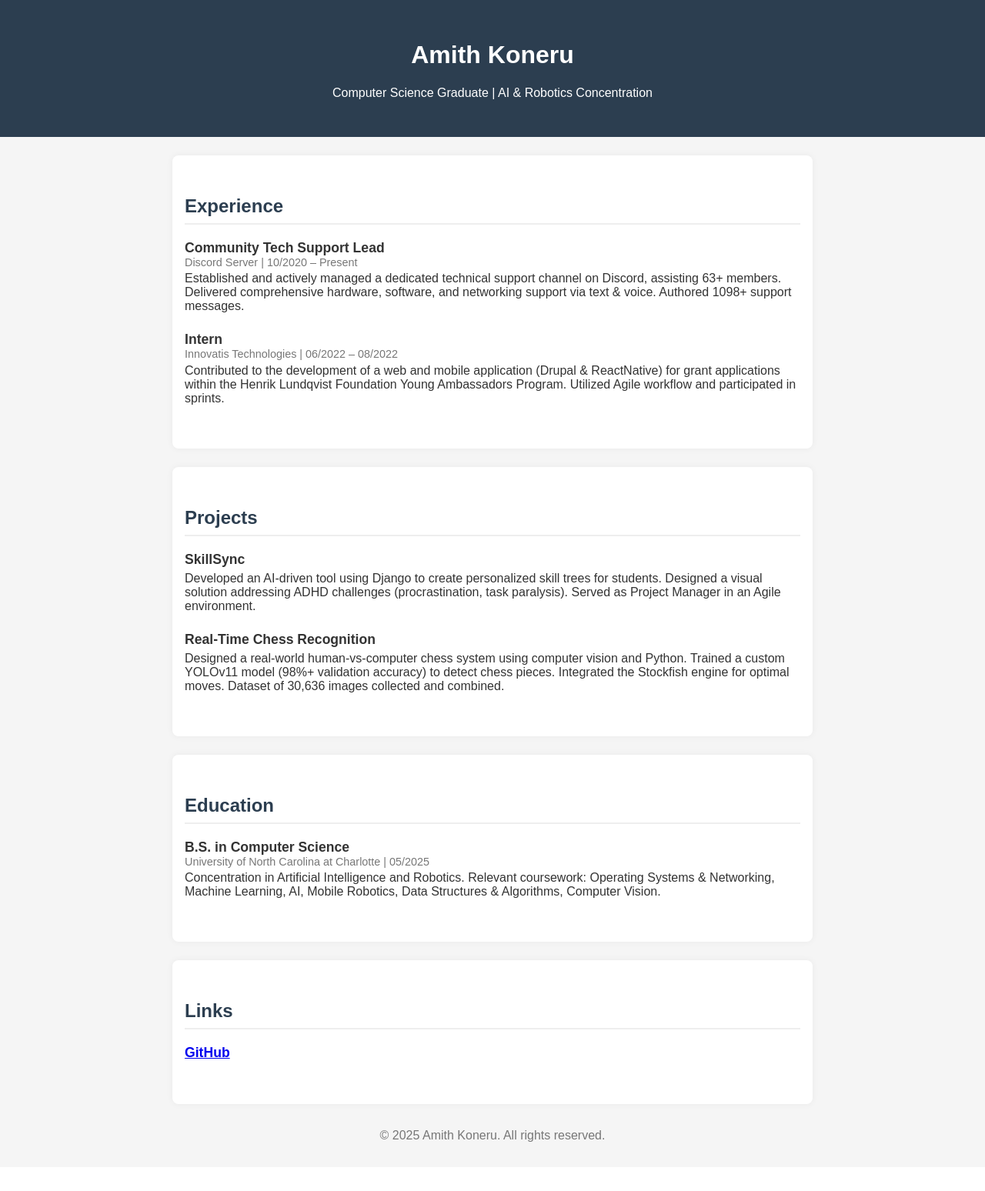
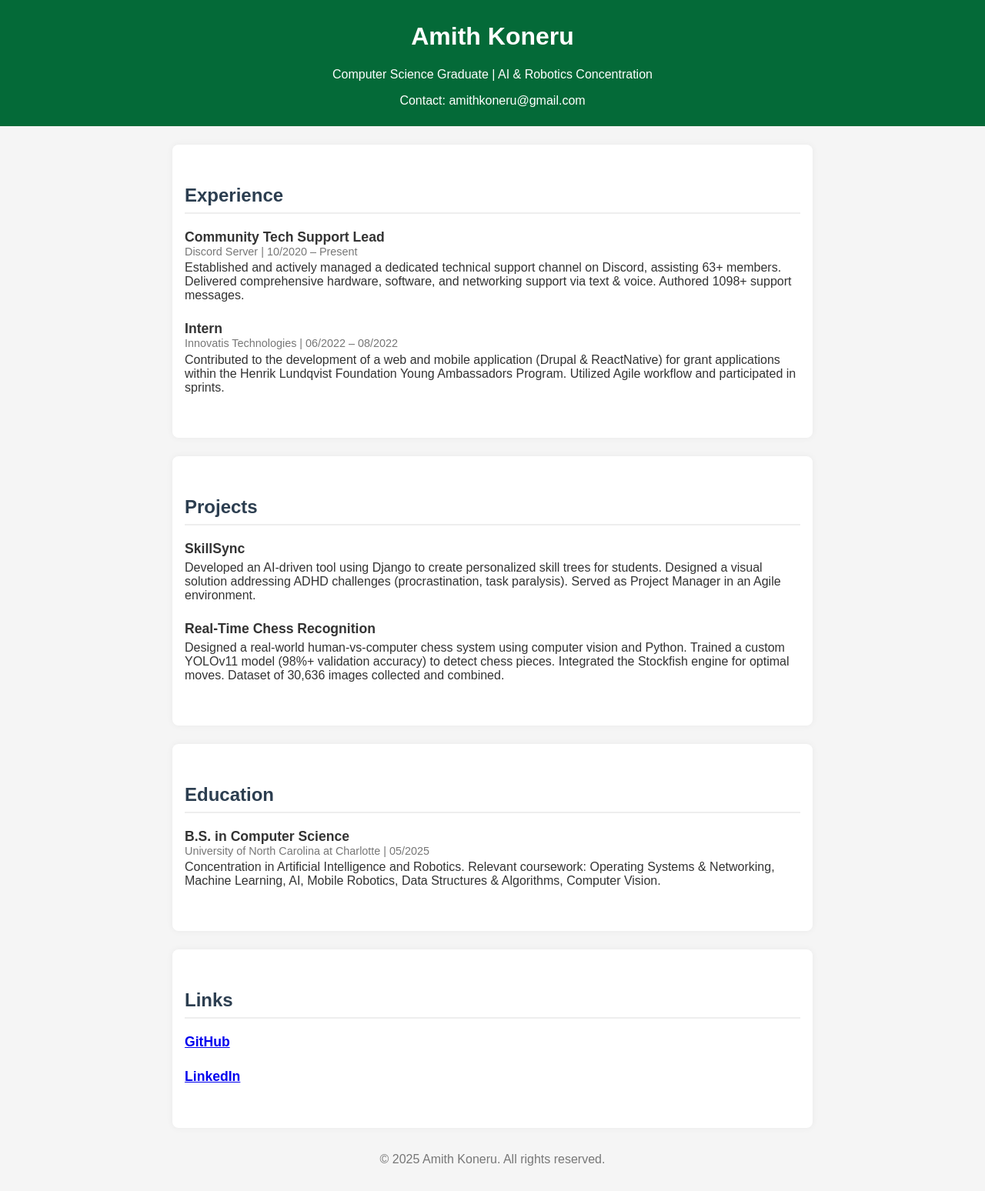
Before and after one commit to amithkoneru/portfolio, a Django app: page / in a window 1280 px wide. Shown: the whole page at 77% size. Before the commit the page ends 1484 px from the top, so only its background shows below. Run offline with Django 5.2, Linux system fonts and the light colour scheme.

Commit message:
Template Changes

```diff
--- a/main/templates/base.html
+++ b/main/templates/base.html
@@ -13,9 +13,9 @@
         }
 
         header {
-            background-color: #2c3e50;
+            background-color: #046A38;
             color: white;
-            padding: 2rem 1rem;
+            padding: 0.5rem 1rem;
             text-align: center;
         }
 
@@ -65,6 +65,7 @@
 <header>
     <h1>Amith Koneru</h1>
     <p>Computer Science Graduate | AI & Robotics Concentration</p>
+    <p> Contact: amithkoneru@gmail.com</p>
 </header>
 
 <section class="section">
@@ -119,6 +120,11 @@
             <a href="https://github.com/amithkoneru" target="_blank">GitHub</a>
         </div>
     </div>
+    <div class="item">
+        <div class="item-title">
+            <a href="https://www.linkedin.com/in/amith-s-koneru/" target="_blank">LinkedIn</a>
+        </div>
+    </div>
 </section>
 
 <footer>
```
